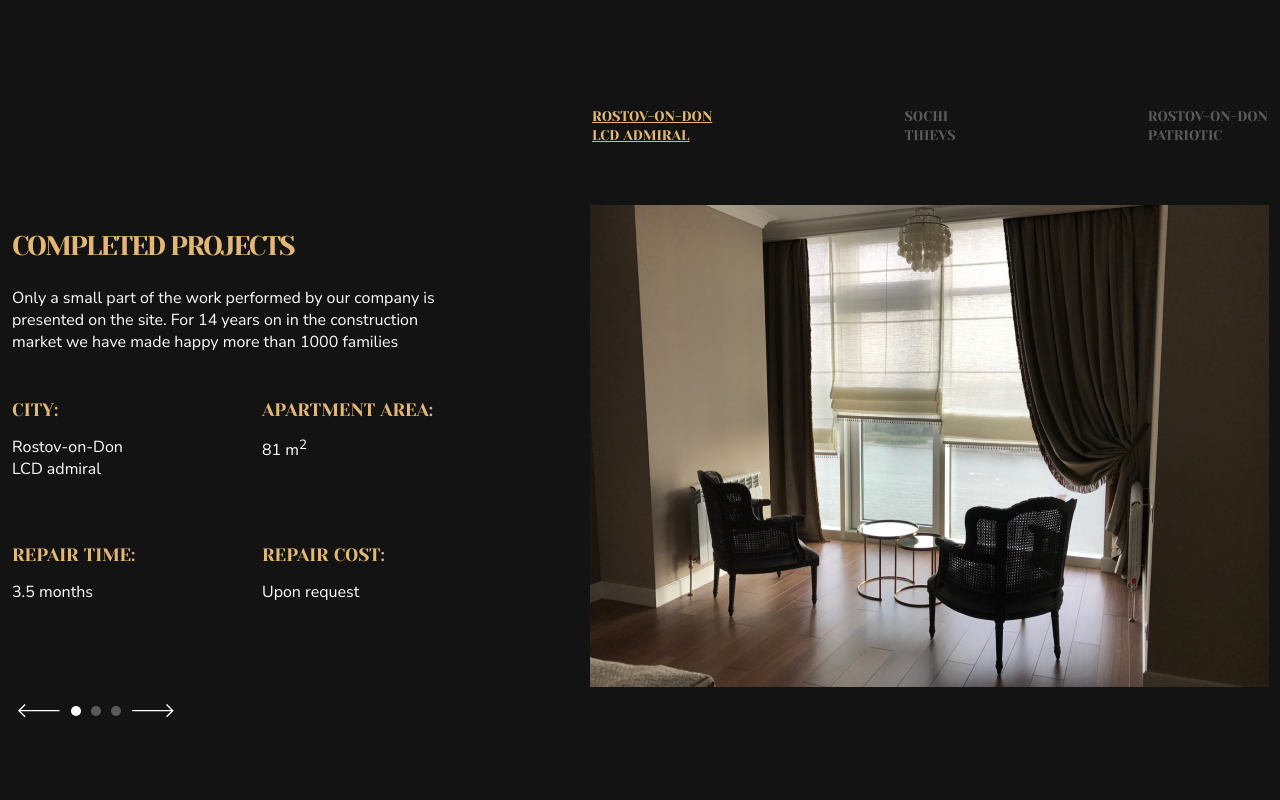
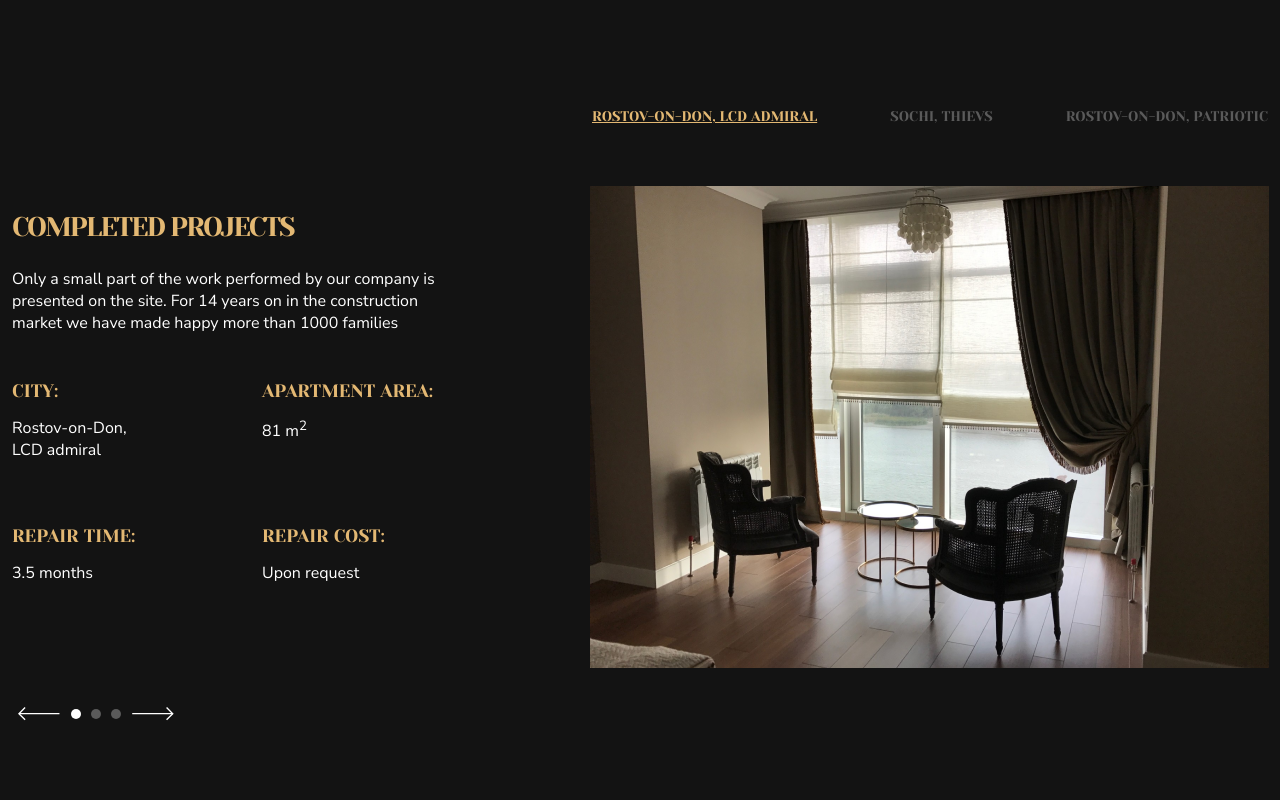
Before and after one commit to alen-ich/js_slider, a plain HTML site: page index.html in a window 1280 px wide. Shown: the top 800 px of the page. Drawn offline with Linux system fonts and the light colour scheme.

Commit message:
minor links and titles fix

```diff
--- a/index.html
+++ b/index.html
@@ -8,11 +8,6 @@
       <section class="slider">
         <div class="container projects-container slider">
           <div class="slider-links"></div>
-            <!-- <ul class="list first-item projects-list">
-                <li><a href="#" class="link projects-link first">Rostov-on-Don, Admiral</a></li>
-                <li><a href="#" class="link projects-link second">Sochi, Thieves</a></li>
-                <li><a href="#" class="link projects-link third">Rostov-on-Don, Patriotic</a></li>
-            </ul>  -->
             <div class="slider-links"></div>
             <div class="wrapper">
                 <div class="projects-desc">
@@ -21,19 +16,19 @@
                     <div class="info-wrap">
                         <div class="info-piece">
                             <h3 class="title info-title">City:</h3>
-                            <p class="city"></p>
+                            <p class="city js-title"></p>
                         </div>
                         <div class="info-piece">
                             <h3 class="title info-title">Apartment area:</h3>
-                            <p class="area"></p>
+                            <p class="area js-title"></p>
                         </div>
                         <div class="info-piece">
                             <h3 class="title info-title">Repair time:</h3>
-                            <p class="time"></p>
+                            <p class="time js-title"></p>
                         </div>
                         <div class="info-piece">
                             <h3 class="title info-title">Repair cost:</h3>
-                            <p class="cost"></p>
+                            <p class="cost js-title"></p>
                         </div>
                     </div>
                 </div>
--- a/script.js
+++ b/script.js
@@ -1,18 +1,18 @@
 let images = [{
     url: "./images/img-1.png",
-    city: "Rostov-on-Don <br> LCD admiral",
+    city: "Rostov-on-Don, LCD admiral",
     area: "81 m<sup>2</sup>",
     time: "3.5 months",
     cost: "Upon request"
     }, {
     url: "./images/img-2.png",
-    city: "Sochi <br> Thievs",
+    city: "Sochi, Thievs",
     area: "105 m<sup>2</sup>",
     time: "4 months",
     cost: "Upon request"
     }, {
     url: "./images/img-3.png",
-    city: "Rostov-on-Don <br> Patriotic",
+    city: "Rostov-on-Don, Patriotic",
     area: "93 m<sup>2</sup>",
     time: "3 months",
     cost: "Upon request"
--- a/styles.css
+++ b/styles.css
@@ -178,3 +178,8 @@ body * {
     flex-direction: row;
     justify-content: space-between;
 }
+
+.js-title {
+    max-width: 120px;
+    height: 44px;
+}
```
